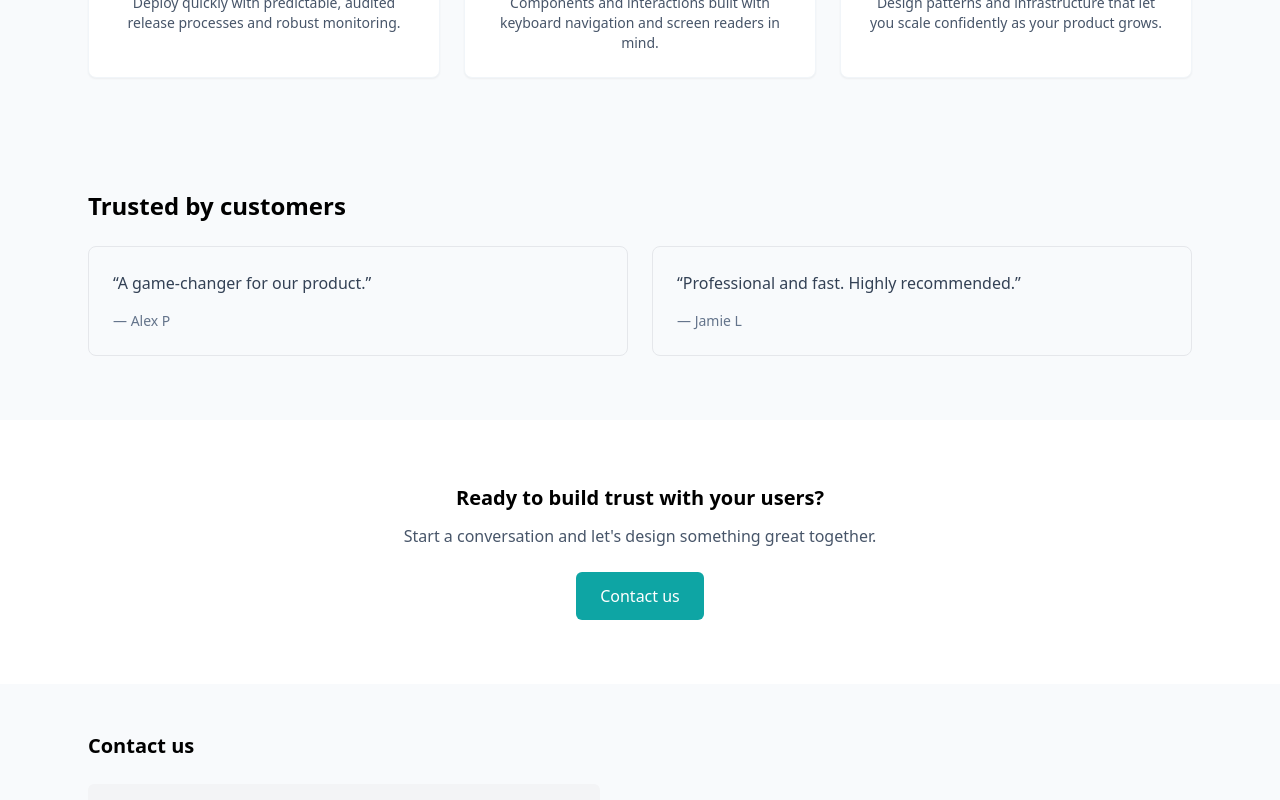
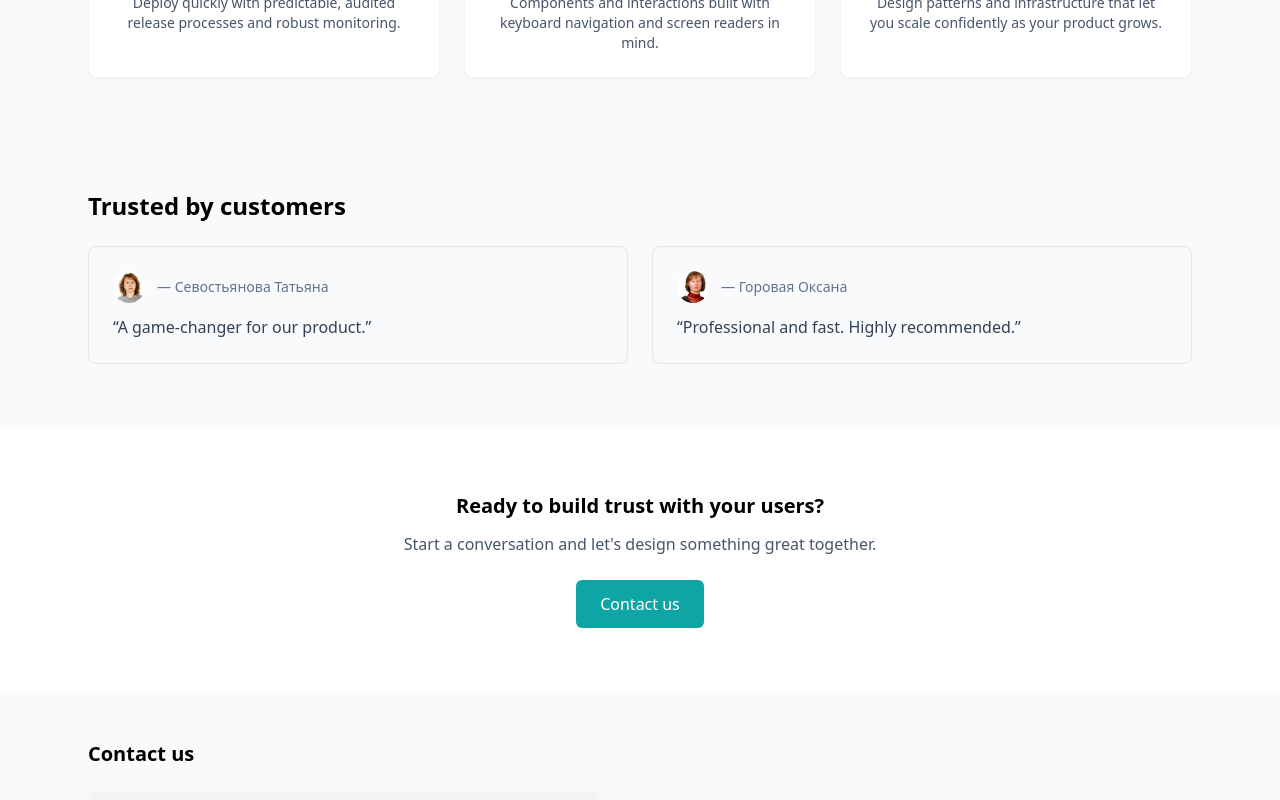
Before and after one commit to sebaural/speech-development, a React (Vite) app: page / in a window 1280 px wide. Shown: the part 804-1604 px from the top of the page. Built offline with nearby package versions, Linux system fonts and the light colour scheme.

Commit message:
testomonials update

```diff
--- a/src/App.tsx
+++ b/src/App.tsx
@@ -12,6 +12,8 @@ import Hero from './components/Hero'
 import FeatureCard from './components/FeatureCard'
 import Footer from './components/Footer'
 import { featuresData } from './data/featuresData'
+import testimonials from './data/testimonials'
+import TestimonialDetailPage from './pages/testimonials/[slug]'
 
 export default function App(): JSX.Element {
   // Inline dynamic feature-detail route component to avoid a missing import error
@@ -53,6 +55,8 @@ export default function App(): JSX.Element {
     )
   }
 
+
+
   return (
     <Routes>
       <Route path="/" element={<HomePage />} />
@@ -68,6 +72,7 @@ export default function App(): JSX.Element {
       <Route path="/features/:slug" element={<FeatureDetail />} />
 
       <Route path="/testimonials" element={<TestimonialsPage />} />
+      <Route path="/testimonials/:slug" element={<TestimonialDetailPage />} />
       <Route path="/contact" element={<ContactPage />} />
     </Routes>
   )
--- a/src/components/Testimonials.tsx
+++ b/src/components/Testimonials.tsx
@@ -1,9 +1,10 @@
 import React from 'react'
+import { Link } from 'react-router-dom'
+import testimonials from '../data/testimonials'
 
-const data = [
-  { name: 'Alex P', quote: 'A game-changer for our product.' },
-  { name: 'Jamie L', quote: 'Professional and fast. Highly recommended.' }
-]
+function slugify(name: string) {
+  return name.toLowerCase().replace(/[^a-z0-9]+/g, '-').replace(/(^-|-$)/g, '')
+}
 
 export default function Testimonials() {
   return (
@@ -11,12 +12,36 @@ export default function Testimonials() {
       <div className="mx-auto max-w-6xl px-6">
         <h2 className="text-2xl font-semibold">Trusted by customers</h2>
         <div className="mt-6 grid grid-cols-1 md:grid-cols-2 gap-6">
-          {data.map((t) => (
-            <blockquote key={t.name} className="rounded-lg border p-6">
-              <p className="text-slate-700">“{t.quote}”</p>
-              <footer className="mt-4 text-sm text-slate-500">— {t.name}</footer>
-            </blockquote>
-          ))}
+          {testimonials.map((t) => {
+            // If a testimonial provides an explicit href, derive its final slug
+            // and normalize to a relative /testimonials/<slug> path so links
+            // always point to the local testimonial detail page.
+            const tAny = t as any
+            const provided = tAny.href ? String(tAny.href).replace(/\/+$/g, '') : null
+            const providedSlug = provided ? provided.split('/').pop() : null
+            const slug = providedSlug || slugify(t.name)
+            const href = `/testimonials/${slug}`
+            return (
+              <Link
+                key={t.name}
+                to={href}
+                aria-label={`Read full testimonial from ${t.name}`}
+                className="group block rounded-lg border p-6 hover:shadow-lg transition-shadow"
+              >
+                <blockquote>
+                  <div className="flex items-center gap-3">
+                    {t.image ? (
+                      // eslint-disable-next-line @next/next/no-img-element
+                      <img src={t.image} alt={`${t.name} avatar`} className="h-8 w-8 rounded-full object-cover" />
+                    ) : null}
+                    <span className="text-sm text-slate-500">— {t.name}</span>
+                  </div>
+
+                  <p className="mt-3 text-slate-700">“{t.quote}”</p>
+                </blockquote>
+              </Link>
+            )
+          })}
         </div>
       </div>
     </section>
--- /dev/null
+++ b/src/data/testimonials.ts
@@ -0,0 +1,19 @@
+// Default testimonials used across the site. Keep small and editable.
+const testimonials = [
+  {
+    image: '/images/Tatiana_Sevostianova.jpg',
+    name: 'Севостьянова Татьяна',
+    quote: 'A game-changer for our product.',
+    longDescription:
+      'We saw immediate ROI after integrating the solution — onboarding was quick and our team adoption was seamless.'
+  },
+  {
+    image: '/images/Горовая_Оксана.jpg',
+    name: 'Горовая Оксана',
+    quote: 'Professional and fast. Highly recommended.',
+    longDescription:
+      'Support was responsive and helped us tailor the integration to our architecture. Great experience overall.'
+  }
+]
+
+export default testimonials
--- /dev/null
+++ b/src/pages/testimonials/[slug].tsx
@@ -0,0 +1,56 @@
+import React from 'react'
+import { useParams, Link } from 'react-router-dom'
+import Nav from '../../components/Nav'
+import Footer from '../../components/Footer'
+import testimonials from '../../data/testimonials'
+
+function slugify(name: string) {
+  return name.toLowerCase().replace(/[^a-z0-9]+/g, '-').replace(/(^-|-$)/g, '')
+}
+
+export default function TestimonialDetailPage(): JSX.Element {
+  const { slug } = useParams<{ slug?: string }>()
+
+  const testimonial = testimonials.find((t) => {
+    const tAny = t as any
+    const candidate = tAny.href
+      ? String(tAny.href).replace(/\/+$/g, '').split('/').pop()
+      : slugify(t.name)
+    return candidate === slug
+  })
+
+  if (!testimonial) {
+    return (
+      <main className="mx-auto max-w-4xl px-6 py-24 text-center">
+        <h2 className="text-2xl font-semibold">Testimonial not found</h2>
+        <p className="mt-4 text-slate-600">The testimonial you requested could not be found.</p>
+        <div className="mt-6">
+          <Link to="/testimonials" className="text-accent underline">Back to testimonials</Link>
+        </div>
+      </main>
+    )
+  }
+
+  return (
+    <>
+      <Nav />
+      <main className="mx-auto max-w-4xl px-6 py-12">
+        <article className="mx-auto">
+          { (testimonial as any).image ? (
+            // eslint-disable-next-line @next/next/no-img-element
+            <img src={(testimonial as any).image} alt={`${testimonial.name}`} className="h-20 w-20 rounded-full object-cover mb-4" />
+          ) : null }
+          <h1 className="text-2xl font-semibold">{testimonial.name}</h1>
+          <p className="mt-4 text-lg text-slate-700">“{testimonial.quote}”</p>
+          {(testimonial as any).longDescription ? (
+            <p className="mt-4 text-slate-600">{(testimonial as any).longDescription}</p>
+          ) : null}
+          <div className="mt-6">
+            <Link to="/testimonials" className="text-accent underline">Back to testimonials</Link>
+          </div>
+        </article>
+      </main>
+      <Footer />
+    </>
+  )
+}
```
Also changed, not shown: public/images/Tatiana_Sevostianova.jpg (added), public/images/Горовая_Оксана.jpg (added).
